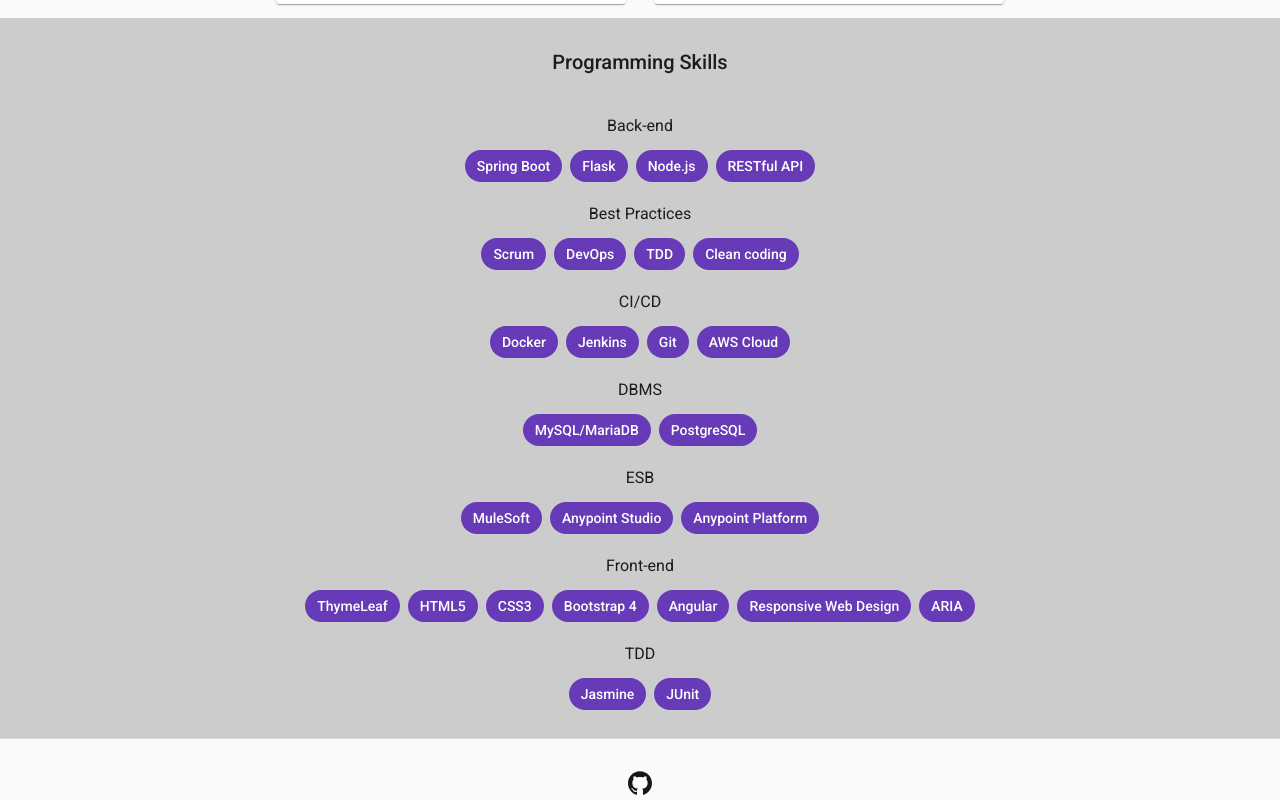
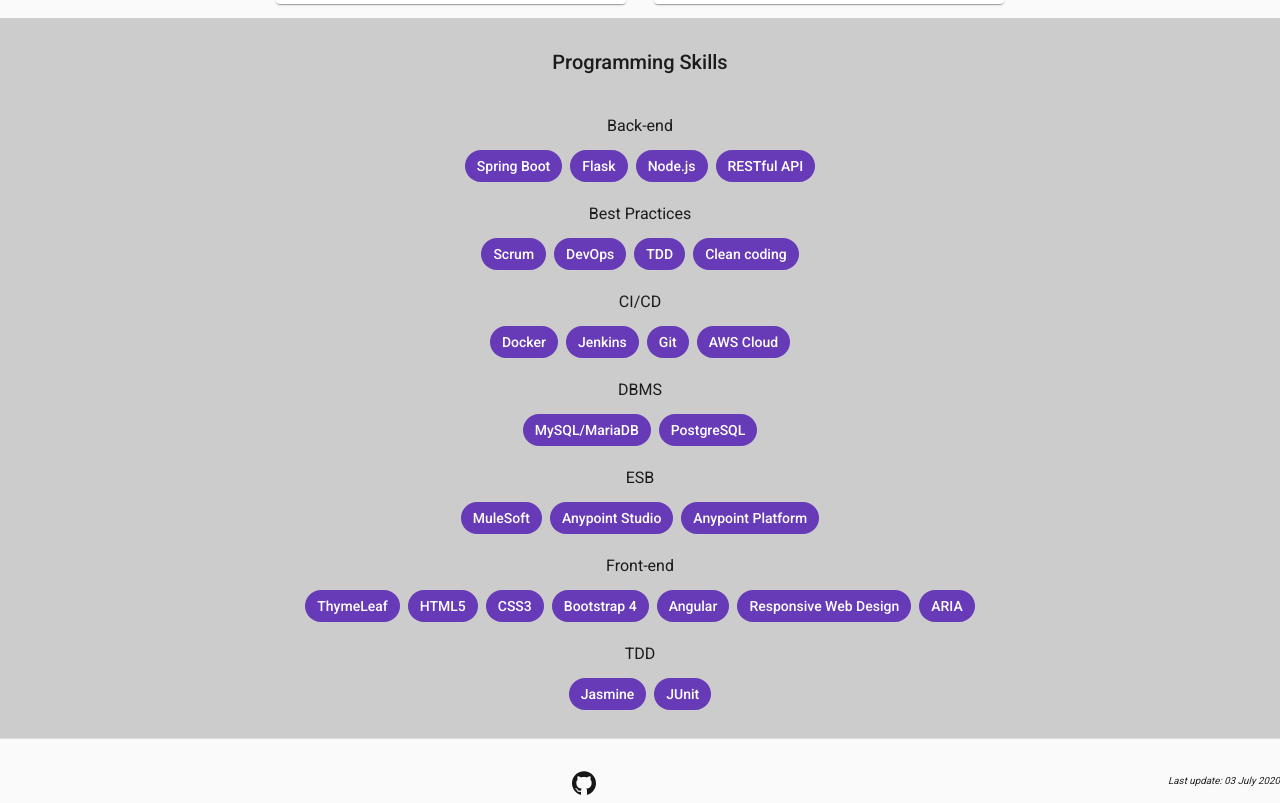
Before and after one commit to hugotiburtino/hugotiburtino.dev, an Angular app: page / in a window 1280 px wide. Shown: the part 546-1349 px from the top of the page. Built offline with nearby package versions, Linux system fonts and the light colour scheme.

Commit message:
Add last update

```diff
--- a/src/app/footer/footer.component.css
+++ b/src/app/footer/footer.component.css
@@ -1,3 +1,9 @@
 #contact {
     margin-top: 2rem;
 }
+
+p {
+    font-style: italic;
+    font-size: 0.7em;
+    float: right;
+}
--- a/src/app/footer/footer.component.html
+++ b/src/app/footer/footer.component.html
@@ -1,4 +1,5 @@
 <mat-divider></mat-divider>
 <footer id="contact" class="text-center" matTooltip="Hugo's GitHub Account">
     <a [href]="githubAccount" target="_blank"><mat-icon svgIcon="github"></mat-icon></a>
+<p>Last update: 03 July 2020</p>
 </footer>
```
